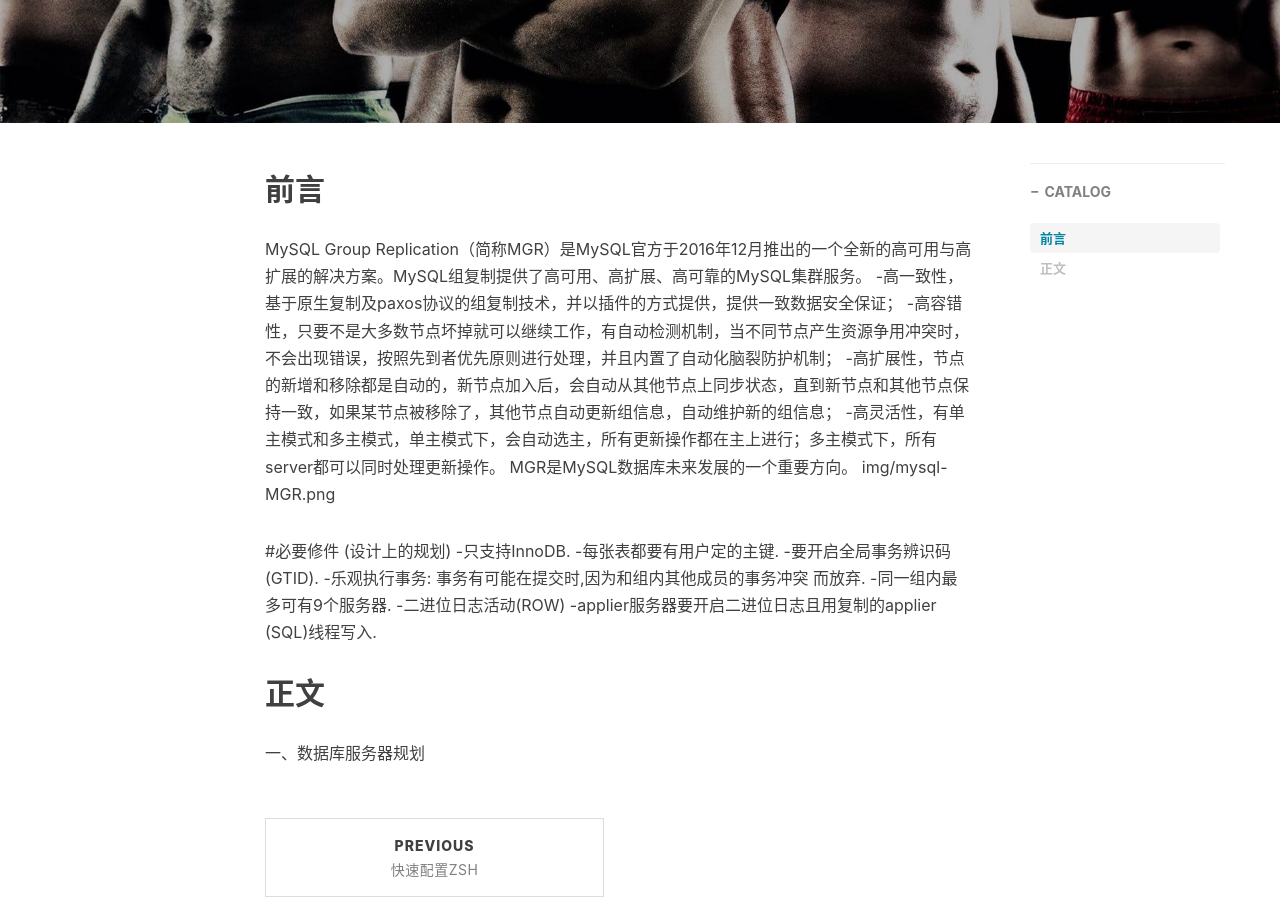
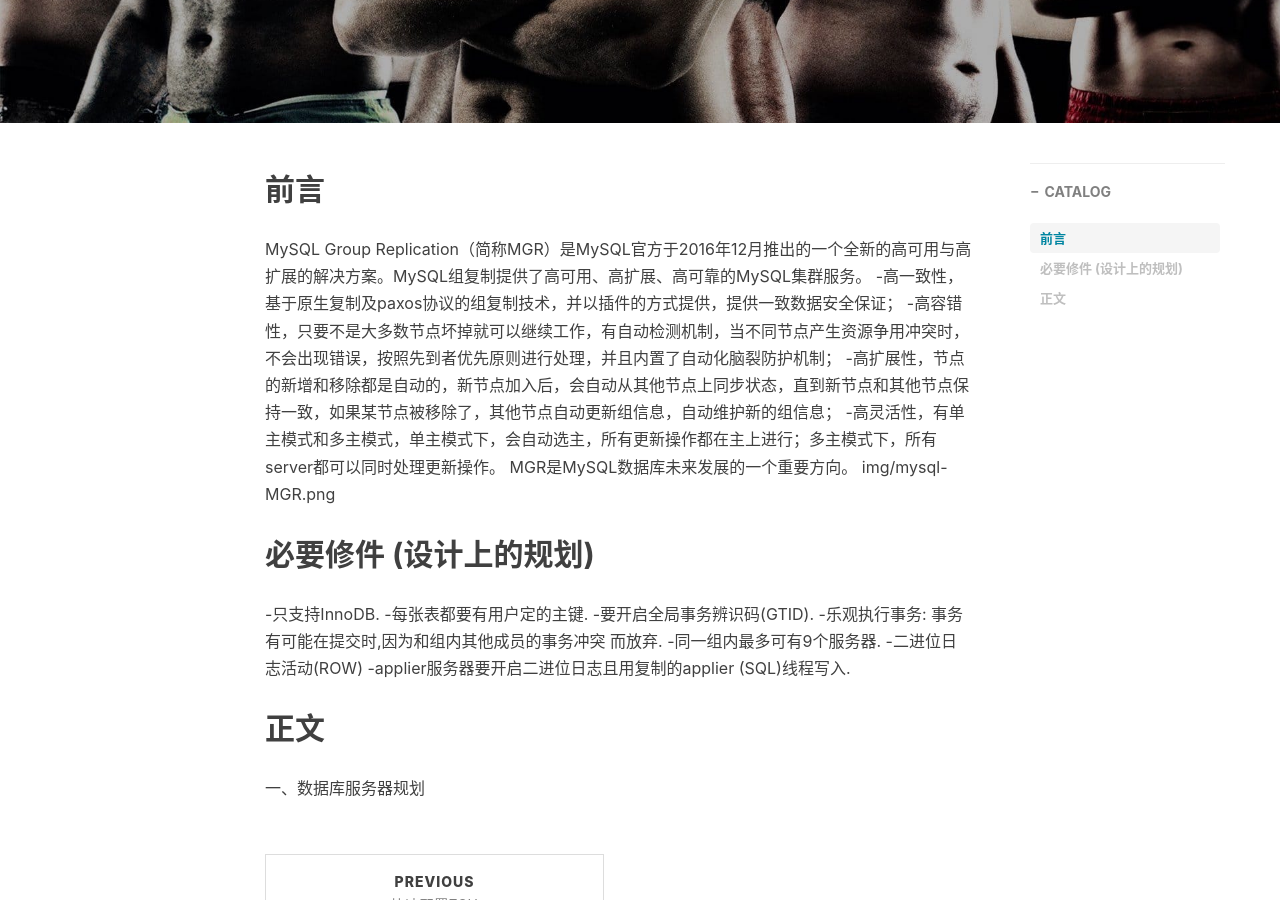
Before and after one commit to weiyanwei412/weiyanwei412.github.io, a Jekyll site: the page built from _posts/2018-03-20-MySQL(MGR).md, in a window 1280 px wide and 900 px high, scrolled down 460 px. Built offline with Jekyll 4.4.1, drawn with Linux system fonts in a browser that asks for light colours; nearby versions of some CDN libraries; comment, search, counter and statistics services are not loaded.

Commit message:
Update 2018-03-20-MySQL(MGR).md

```diff
--- a/_posts/2018-03-20-MySQL(MGR).md
+++ b/_posts/2018-03-20-MySQL(MGR).md
@@ -21,7 +21,7 @@ MySQL Group Replication（简称MGR）是MySQL官方于2016年12月推出的一
 MGR是MySQL数据库未来发展的一个重要方向。
 img/mysql-MGR.png
 
-#必要修件 (设计上的规划)
+## 必要修件 (设计上的规划)
  -只支持InnoDB.
  -每张表都要有用户定的主键.
  -要开启全局事务辨识码(GTID).
```
